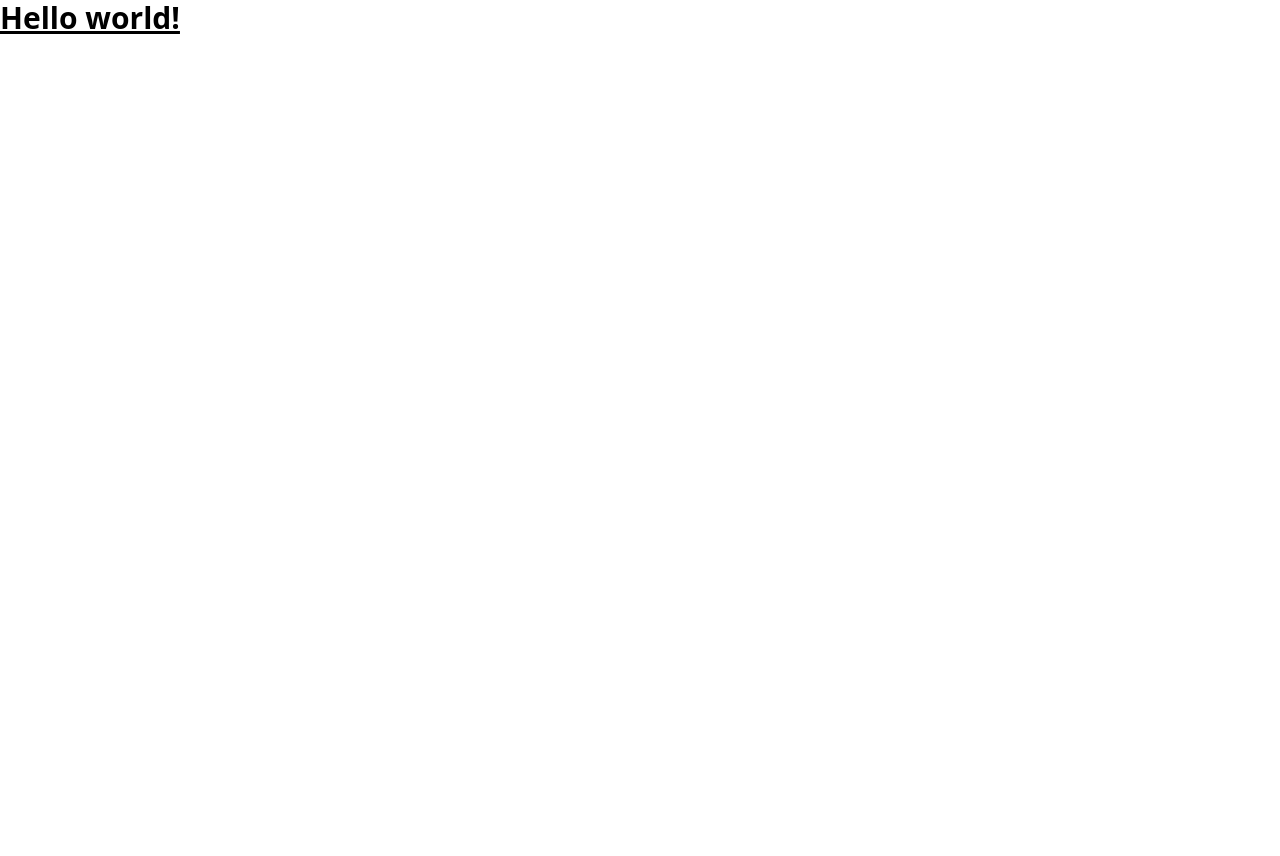
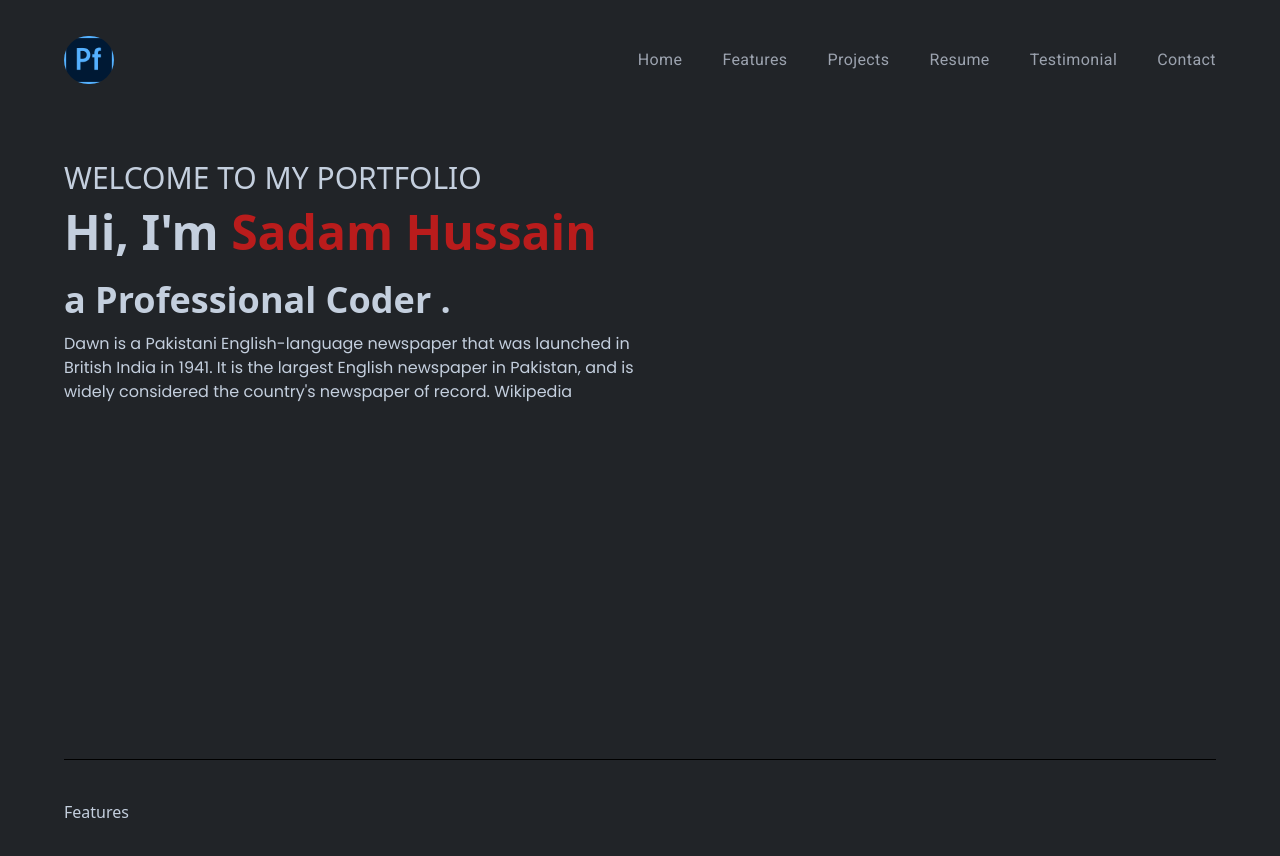
Before and after one commit to shammon5787/portfolio, a React (Vite) app: page / in a window 1280 px wide. Shown: the top 856 px of the page. Before the commit the page ends 800 px from the top, so only its background shows below. Built offline with nearby package versions, Linux system fonts and the light colour scheme.

Commit message:
add code

```diff
--- a/package.json
+++ b/package.json
@@ -11,7 +11,9 @@
   },
   "dependencies": {
     "react": "^18.3.1",
-    "react-dom": "^18.3.1"
+    "react-dom": "^18.3.1",
+    "react-scroll": "^1.9.0",
+    "react-simple-typewriter": "^5.0.1"
   },
   "devDependencies": {
     "@types/react": "^18.3.3",
--- a/src/App.jsx
+++ b/src/App.jsx
@@ -1,10 +1,17 @@
 import React from 'react'
+import Navbar from './Components/Navbar/Navbar'
+import Banner from './Components/Banner/Banner'
+import Features from './Components/Features/Features'
 
 const App = () => {
   return (
-    <h1 className="text-3xl font-bold underline">
-      Hello world!
-    </h1>
+    <div className="w-full h-auto bg-bodyColor text-lightText">
+      <div className='max-w-screen-xl mx-auto px-16'>
+      <Navbar />
+      <Banner />
+      <Features />
+      </div>
+    </div>
   )
 }
 
--- /dev/null
+++ b/src/Components/Banner/Banner.jsx
@@ -0,0 +1,38 @@
+import React from 'react'
+import { useTypewriter, Cursor } from 'react-simple-typewriter'
+
+const Banner = () => {
+
+    const [text] = useTypewriter({
+        words: ["Professional Coder " , "Full Stack Developer", "UI Designer"],
+        loop:true,
+        typeSpeed: 20,
+        deleteSpeed: 15,
+        delaySpeed: 1000,
+    })
+
+    return (
+        <section id='home' className='w-full h-[80vh] pt-10 pb-20 items-center border-black border-b-[1px]'>
+            <div>
+
+            </div>
+            <div className='w-1/2'>
+                <div className='flex flex-col gap-3'>
+                    <h1 className='uppercase text-3xl font-normal'>welcome to my portfolio</h1>
+                    <h1 className='text-5xl font-bold'>Hi, I'm {" "}
+                        <span className='text-red-700 capitalize'>Sadam Hussain</span>
+                    </h1>
+                    <h1 className='text-4xl text-lightText font-bold mt-3'>a <span>{text}.</span>
+                    <Cursor cursorBlinking = "false" cursorStyle ="|" cursorColor='#ff014f' />
+                    </h1>
+                    <p className='font-bodyFont'>Dawn is a Pakistani English-language newspaper that was launched in British India in 1941. It is the largest English newspaper in Pakistan, and is widely considered the country's newspaper of record. Wikipedia</p>
+                </div>
+            </div>
+            <div className='w-1/2'>
+
+            </div>
+        </section>
+    )
+}
+
+export default Banner
--- /dev/null
+++ b/src/Components/Features/Features.jsx
@@ -0,0 +1,11 @@
+import React from 'react'
+
+const Features = () => {
+    return (
+        <section id='features' className='w-full h-[80vh] pt-10 pb-20 items-center border-black border-b-[1px]'>
+            Features
+        </section>
+    )
+}
+
+export default Features
--- /dev/null
+++ b/src/Components/Navbar/Navbar.jsx
@@ -0,0 +1,35 @@
+import React from 'react'
+import logo from '../../assets/images/logo.png'
+import NavLinkData from '../../Constants/Index.jsx'
+import { Link } from 'react-scroll'
+
+const Navbar = () => {
+    return (
+        <div className='w-full h-[15vh] mx-auto items-center justify-between flex font-titleFont sticky'>
+            <img className='w-[50px] rounded-full cursor-pointer ' src={logo} alt="" />
+            <div>
+                <ul className='flex items-center gap-10'>
+                    {
+                        NavLinkData.map(({ title, _id, links }) => (
+                            <li className='cursor-pointer hover:text-designColor duration-300 text-base tracking-wide font-normal text-gray-400' key={_id}>
+                                <Link
+                                activeClass="active"
+                                to={links}
+                                spy={true}
+                                smooth={true}
+                                offset={-70}
+                                duration={500}
+                                // onSetActive={handleSetActive}
+                                >
+                                    {title}
+                                </Link>
+                            </li>
+                        ))
+                    }
+                </ul>
+            </div>
+        </div>
+    )
+}
+
+export default Navbar
--- /dev/null
+++ b/src/Constants/Index.jsx
@@ -0,0 +1,35 @@
+
+const NavLinkData = [
+    {
+        _id : 1001,
+        title: "Home",
+        links: "home"
+    },
+    {
+        _id : 1002,
+        title: "Features",
+        links: "features"
+    },
+    {
+        _id : 1003,
+        title: "Projects",
+        links: "projects"
+    },
+    {
+        _id : 1004,
+        title: "Resume",
+        links: "resume"
+    },
+    {
+        _id : 1005,
+        title: "Testimonial",
+        links: "testimonial"
+    },
+    {
+        _id : 1006,
+        title: "Contact",
+        links: "contact"
+    },
+]
+
+export default NavLinkData
```
Also changed, not shown: 1 other file (tests, documents, lock files or other folders).
